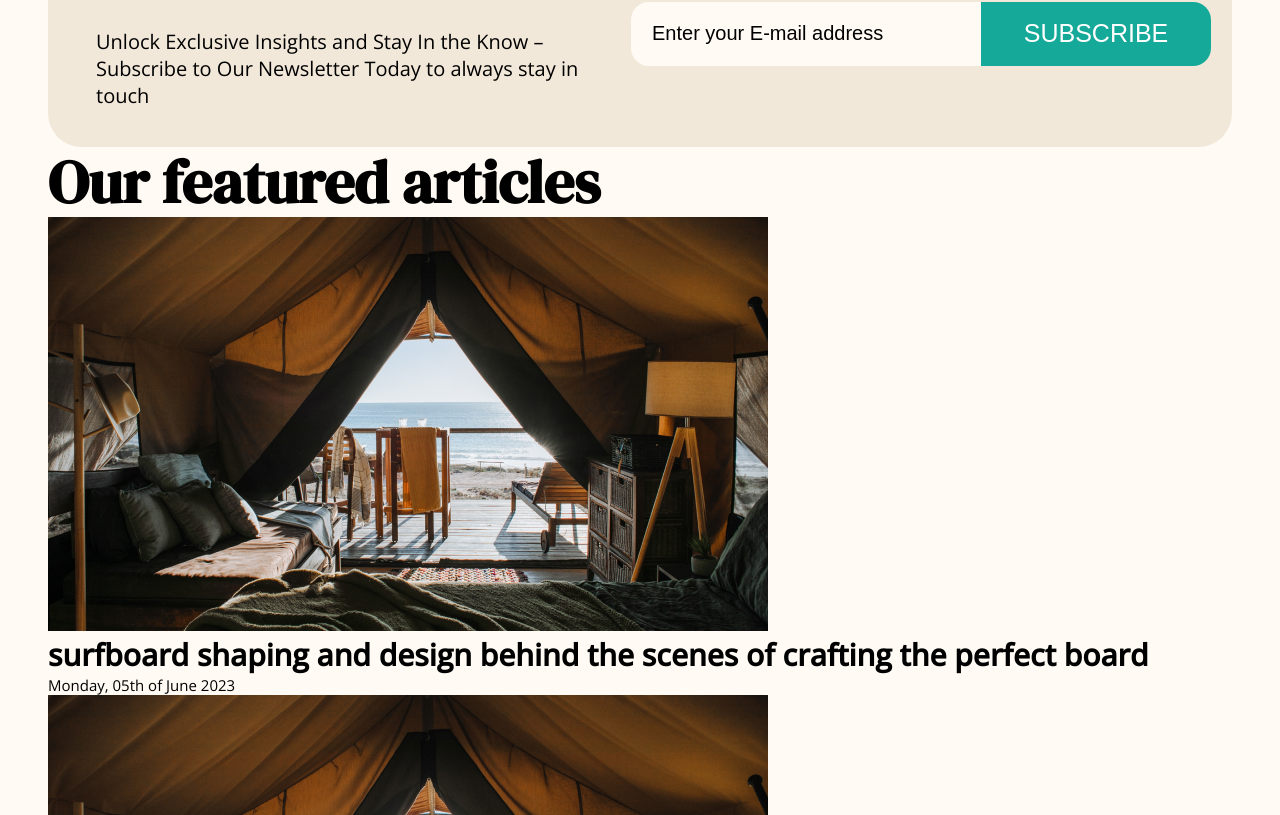
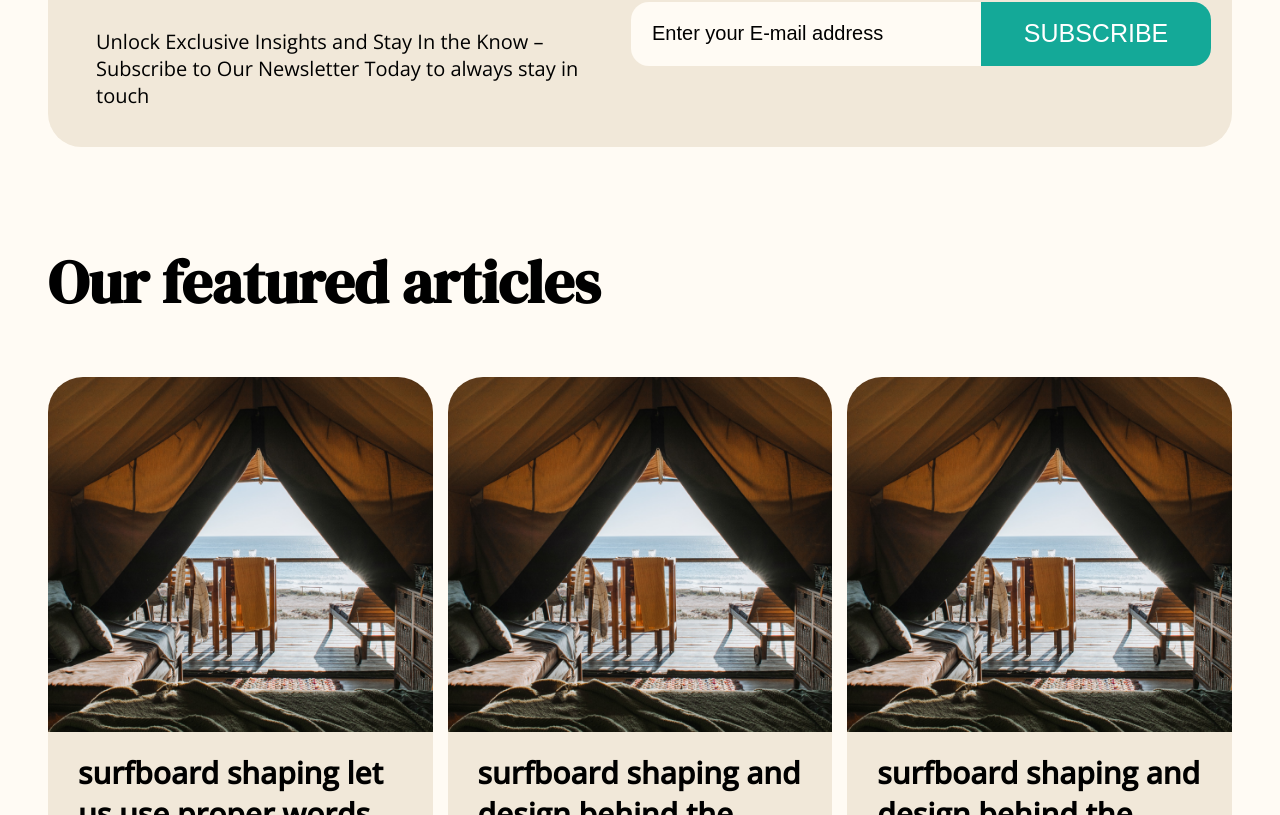
Before and after one commit to Nickfis/surfcamp, a Next.js app: page /blog in a window 1280 px wide. Shown: the part 845-1660 px from the top of the page. Built offline with nearby package versions, Linux system fonts and the light colour scheme.

Commit message:
Featured Items and Featured Article styling

```diff
--- a/app/_components/FeaturedItems/FeaturedItems.jsx
+++ b/app/_components/FeaturedItems/FeaturedItems.jsx
@@ -3,7 +3,7 @@
 const FeaturedItems = ({ headline, items }) => {
   return (
     <section className="featured-items">
-      <h3 className="featured-items__Headline">
+      <h3 className="featured-items__headline">
         {headline || "Our featured articles"}
       </h3>
       <div className="featured-items__container">
@@ -11,6 +11,7 @@
           <FeaturedArticle key={item.slug} article={item} />
         ))}
       </div>
+      <button className="btn btn--medium btn--turquoise">See more</button>
     </section>
   );
 };
--- a/app/blog/page.jsx
+++ b/app/blog/page.jsx
@@ -22,7 +22,7 @@
   const featuredArticles = [
     {
       headline:
-        "surfboard shaping and design behind the scenes of crafting the perfect board",
+        "surfboard shaping  let us use proper words to lengthen this headline and design behind the scenes of crafting the perfect board",
       slug: "/blog/whatever",
       date: "Monday, 05th of June 2023",
       featuredImage: "/assets/hero-experience.png",
--- /dev/null
+++ b/sass/components/_featured-items.scss
@@ -0,0 +1,47 @@
+.featured-items {
+  display: flex;
+  flex-direction: column;
+  align-items: center;
+  width: 100%;
+
+  &__container {
+    display: flex;
+    flex-wrap: wrap;
+    column-gap: 1.25%;
+    row-gap: 6rem;
+    margin-bottom: 6rem;
+  }
+
+  &__article {
+    display: flex;
+    flex-direction: column;
+    width: 32.5%;
+  }
+
+  &__headline {
+    margin-bottom: 6rem;
+    margin-right: auto;
+  }
+
+  &__article-img {
+    width: 100%;
+    height: 35.5rem;
+
+    & img {
+      width: 100%;
+      height: 100%;
+      object-fit: cover;
+      border-radius: 3.5rem 3.5rem 0 0;
+    }
+  }
+
+  &__article-text {
+    display: flex;
+    flex-direction: column;
+    justify-content: space-between;
+    padding: 2rem 3rem 3.5rem;
+    background-color: $light-brown;
+    border-radius: 0 0 3.5rem 3.5rem;
+    flex-grow: 1;
+  }
+}
--- a/sass/components/blog/_newsletter.scss
+++ b/sass/components/blog/_newsletter.scss
@@ -3,6 +3,7 @@
   background-color: $light-brown;
   padding: 3.8rem 2.1rem 3.8rem 4.8rem;
   border-radius: 3.35rem;
+  margin-bottom: 10rem;
 
   &__info {
     & h4 {
--- a/sass/main.scss
+++ b/sass/main.scss
@@ -9,6 +9,7 @@
 @import "components/hero-section";
 @import "components/info-block";
 @import "components/input";
+@import "components/featured-items";
 
 @import "components/blog/highlight-article";
 @import "components/blog/newsletter";
```
